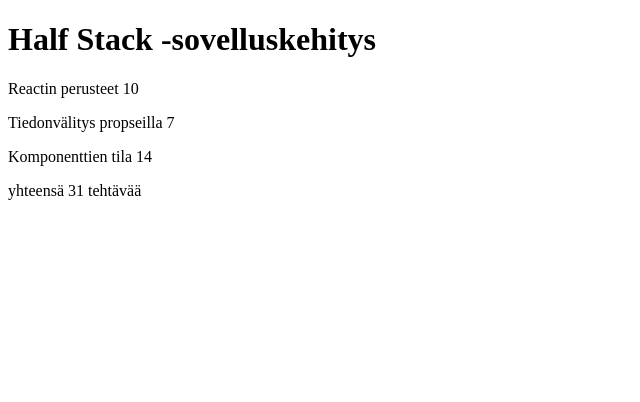
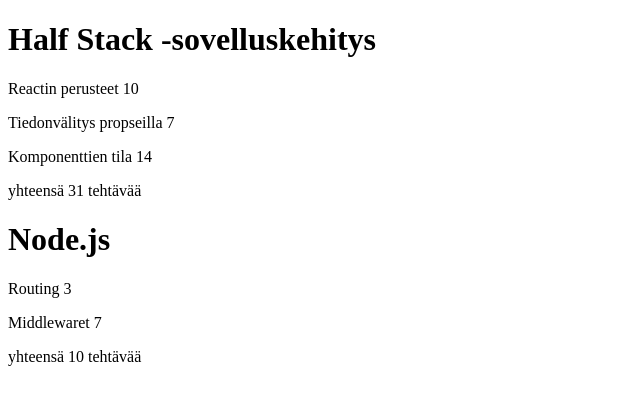
Before and after one commit to frozenzia/full-stack-open, a React (Create React App) app in the folder osa2/: page / in a window 1280 px wide. Shown: the top 402 px of the page, without its empty margins (0-640 px from the left). Built offline with nearby package versions, Linux system fonts and the light colour scheme.

Commit message:
Do task 2.4 and 2.5
2.5 I've apparently already done just by accident. Unless I've
understood the instructions incorrectly.

```diff
--- a/osa2/src/App.js
+++ b/osa2/src/App.js
@@ -2,8 +2,10 @@
 import Kurssi from './components/Kurssi';
 
 const App = () => {
-    const kurssi = {
+    const kurssit = [
+        {
             nimi: 'Half Stack -sovelluskehitys',
+            id: 1,
             osat: [
                 {
                     nimi: 'Reactin perusteet',
@@ -19,13 +21,34 @@
                     nimi: 'Komponenttien tila',
                     tehtavia: 14,
                     id: 3
+                }
+            ]
         },
+        {
+            nimi: 'Node.js',
+            id: 2,
+            osat: [
+                {
+                    nimi: 'Routing',
+                    tehtavia: 3,
+                    id: 1
+                },
+                {
+                    nimi: 'Middlewaret',
+                    tehtavia: 7,
+                    id: 2
+                }
             ]
         }
+    ];
+
+    const courses = kurssit.map((course) =>
+        <Kurssi key={course.id} kurssi={course} />
+    );
 
     return (
         <div>
-        <Kurssi kurssi={kurssi} />
+        {courses}
         </div>
     )
 }
```
Lines whose indentation alone changed are shown as unchanged.
